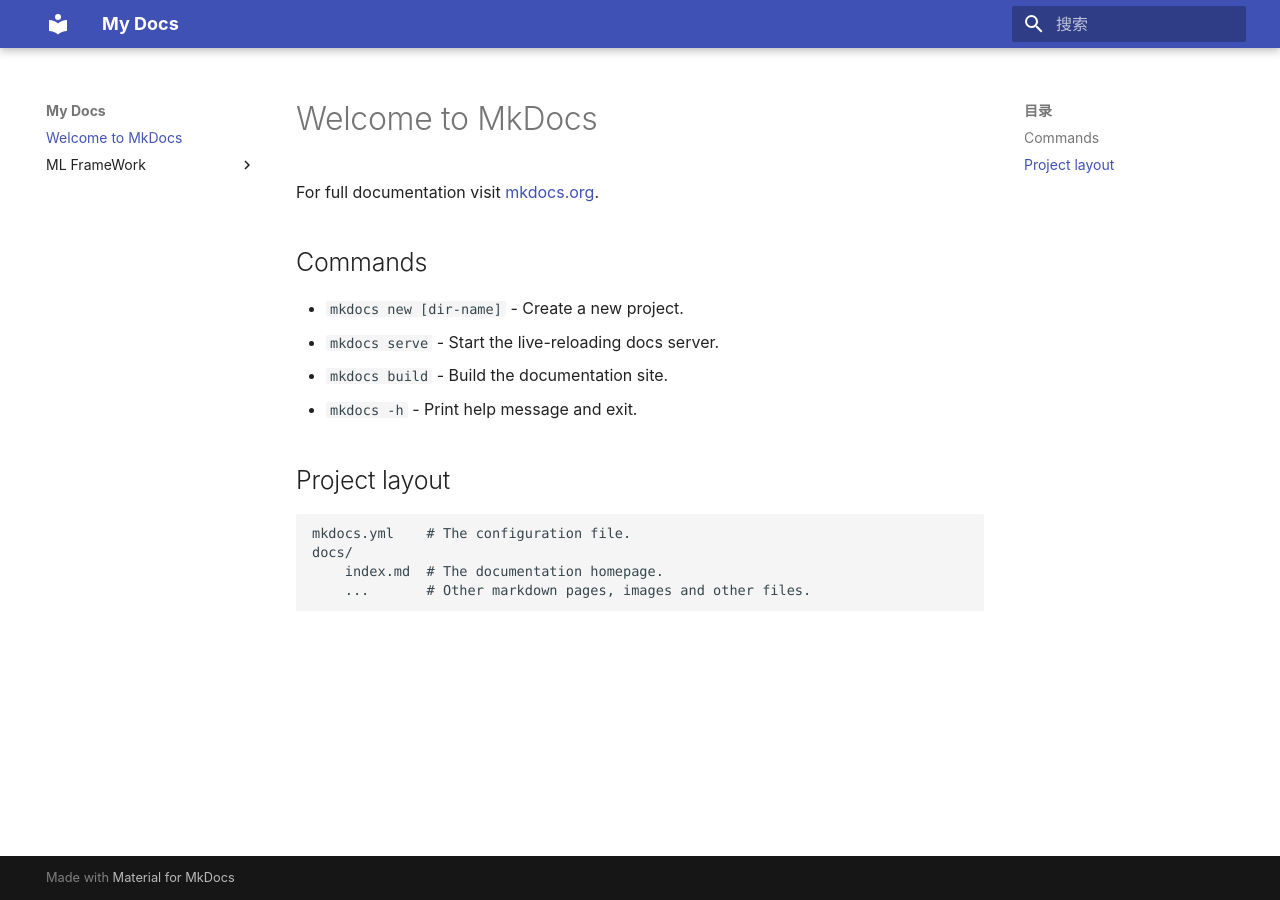
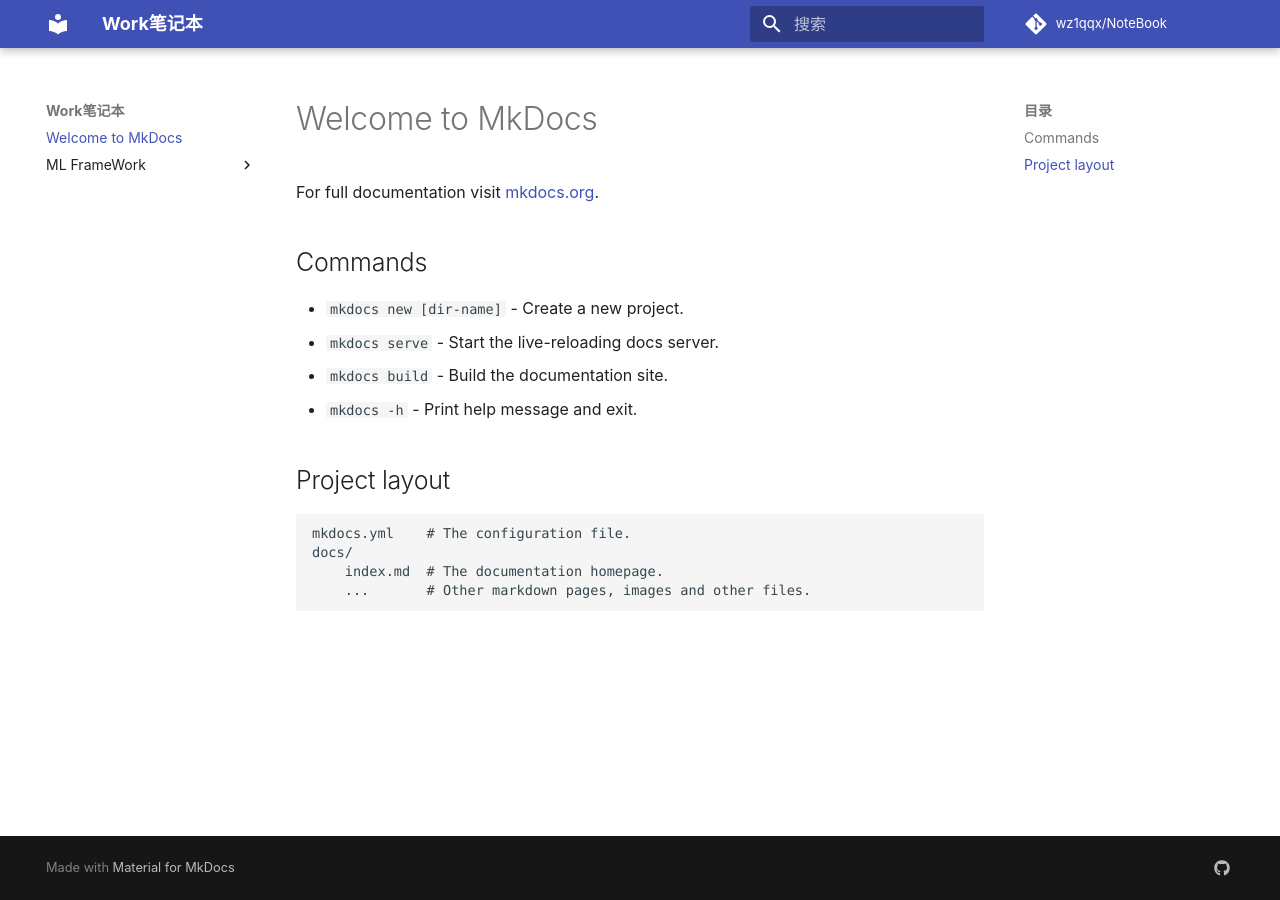
Before and after one commit to wz1qqx/wz1qqx.github.io, an MkDocs documentation site: the page built from docs/index.md, in a window 1280 px wide. Built offline with MkDocs 1.6.1 and Material for MkDocs 9.7.7, drawn with Linux system fonts in a browser that asks for light colours; comment, search, counter and statistics services are not loaded.

Commit message:
adjust site setting

```diff
--- a/mkdocs.yml
+++ b/mkdocs.yml
@@ -1,5 +1,6 @@
-site_name: My Docs
-
+site_name: Work笔记本
+repo_name: wz1qqx/NoteBook
+repo_url: https://github.com/wz1qqx/NoteBook/
 
 theme:
   name: 'material'
@@ -38,3 +39,8 @@
       anchor_linenums: true
   - pymdownx.arithmatex:
       generic: true
+
+extra:
+  social:
+    - type: 'github'
+      link: 'https://github.com/wz1qqx'
```
